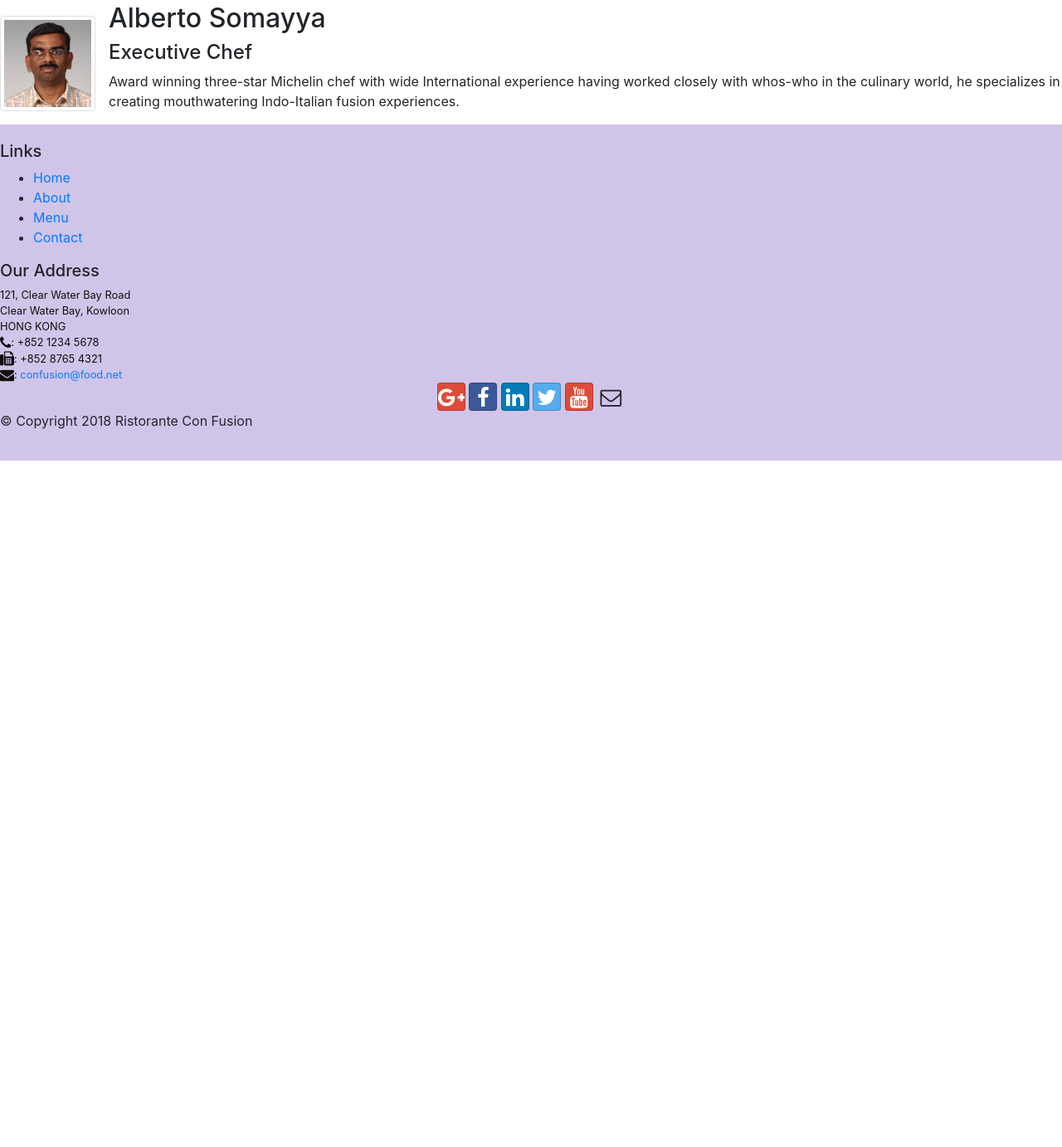
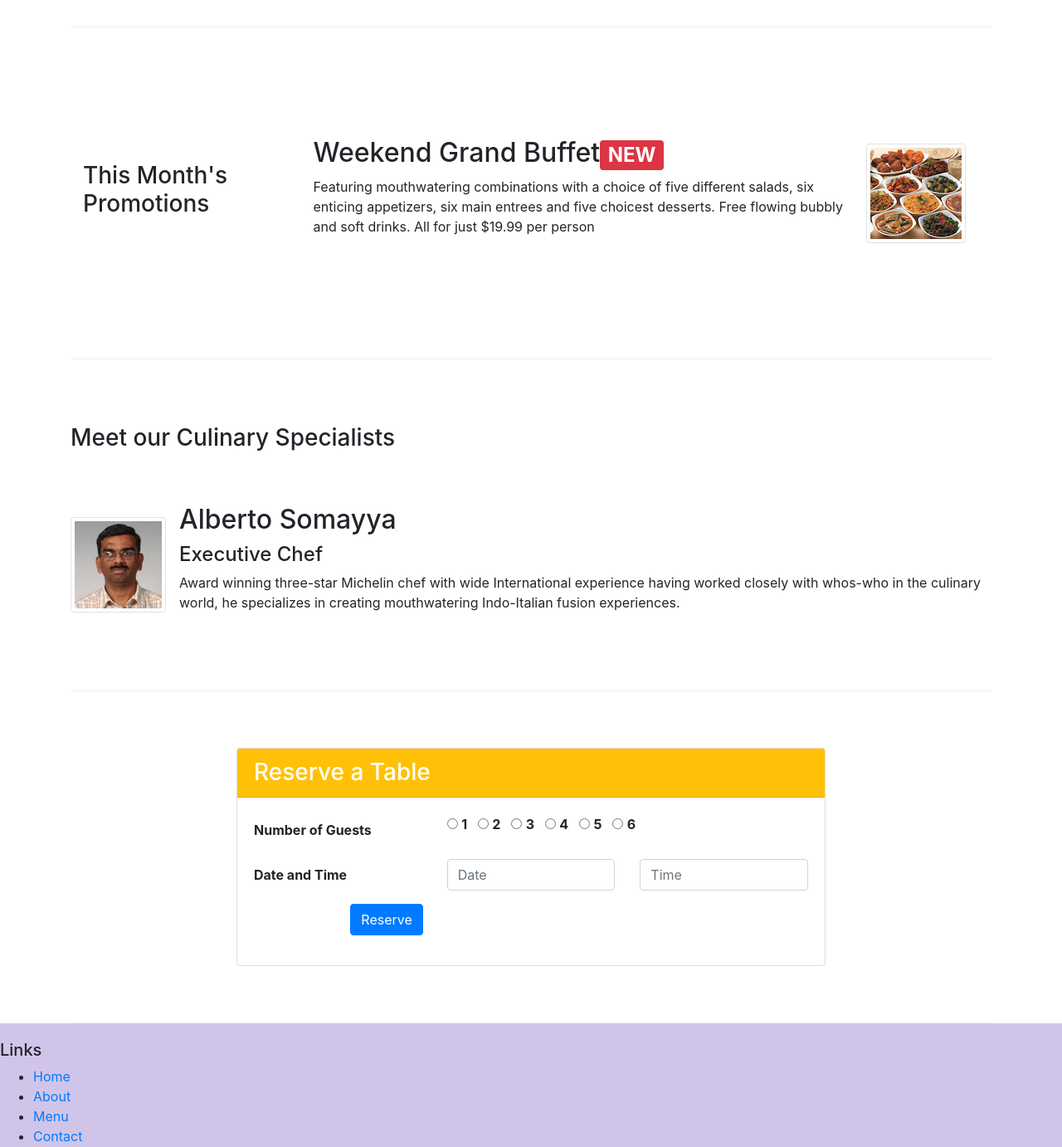
Before and after one commit to UttiyaGhosh/Bootstrap4, a website: page index.html in a window 1280 px wide. Shown: the part 701-2083 px from the top of the page at 83% size. Before the commit the page ends 1256 px from the top, so only its background shows below. Drawn offline with nearby package versions, Linux system fonts and the light colour scheme.

Commit message:
Week 2 Assignment 2

```diff
--- a/index.html
+++ b/index.html
@@ -38,24 +38,29 @@
             <div class="row row-header">
                 <div class="col-12 col-sm-6">
                     <h1>Ristorante con Fusion</h1>
-                    <p class="d-none d-sm-block">We take inspiration from the World's best cuisines, and create a unique fusion experience. Our lipsmacking creations will tickle your culinary senses!</p>
+                    <p>We take inspiration from the World's best cuisines, and create a unique fusion experience. Our lipsmacking creations will tickle your culinary senses!</p>
                 </div>
-                <div>
+                <div class="col-12 col-sm-3 align-self-center">
+                    <img src="img/logo.png">
+                </div>
+                <div class="col-12 col-sm-3 align-self-center">
+                    <a role="button" class="btn btn-warning">Reserve Table</a>
                 </div>
             </div>
         </div>
     </header>
 
-    <div>
-        <div>
-            <div>
+    <div class="container">
+        <div class="row row-content align-items-center">
+            <div class="col-sm-4 col-md-3 flex-last">
                 <h3>Our Lipsmacking Culinary Creations</h3>
             </div>
+            <div class="col-sm col-md flex-first">
                 <div class="media">
                     <img class="d-flex mr-3 img-thumbnail align-self-center"
                          src="img/uthappizza.png" alt="Uthappizza">
                     <div class="media-body">
-                    <h2 class="mt-0">Uthappizza</h2><span class="badge badge-danger">HOT</span><span class="badge badge-pill badge-secondary">$4.99</span>
+                        <h2 class="mt-0">Uthappizza<span class="badge badge-danger">HOT</span><span class="badge badge-pill badge-secondary">$4.99</span></h2>
                         <p class="d-none d-sm-block">A unique combination of Indian Uthappam (pancake) and
                             Italian pizza, topped with Cerignola olives, ripe vine
                             cherry tomatoes, Vidalia onion, Guntur chillies and
@@ -63,19 +68,26 @@
                     </div>
                 </div>
             </div>
+        </div>
 
 
-        <div>
-            <div>
+        <div class="row row-content align-items-center">
+            <div class="col-sm-4 col-md-3">
                 <h3>This Month's Promotions</h3>
             </div>
-            <div>
-                <h2>Weekend Grand Buffet</h2>
+            <div class="col-sm col-md">
+                <div class="media">
+                    <div class="media-body">
+                        <h2>Weekend Grand Buffet<span class="badge badge-danger">NEW</span></h2>
                         <p class="d-none d-sm-block">Featuring mouthwatering combinations with a choice of five different salads, six enticing appetizers, six main entrees and five choicest desserts. Free flowing bubbly and soft drinks. All for just $19.99 per person </p>
+                    </div>
+                    <img class="d-flex mr-3 img-thumbnail align-self-center"
+                         src="img/buffet.png" alt="Uthappizza">
+                </div>
             </div>
         </div>
 
-        <div>
+        <div class="row row-content align-items-center">
             <div>
                 <h3>Meet our Culinary Specialists</h3>
             </div>
@@ -90,6 +102,42 @@
                         whos-who in the culinary world, he specializes in
                         creating mouthwatering Indo-Italian fusion experiences.
                     </p>
+                </div>
+            </div>
+        </div>
+        <div class="row row-content justify-content-center">
+            <div class="col col-sm-8 align-self-center">
+                <div class="card">
+                    <h3 class="card-header bg-warning text-white">Reserve a Table</h3>
+                    <div class="card-body">
+                        <form id="reservetable">
+                            <div class="form-group row">
+                                <label class="col-sm-4 col-form-label"><strong>Number of Guests</strong></label>
+                                <div class="col-sm-8 radio">
+                                    <input type="radio" class="radio-inline" id="numberofguest1" name="numberofguest" value="1"> <strong> 1 </strong> &nbsp;
+                                    <input type="radio" class="radio-inline" id="numberofguest2" name="numberofguest" value="2"> <strong> 2 </strong> &nbsp;
+                                    <input type="radio" class="radio-inline" id="numberofguest3" name="numberofguest" value="3"> <strong> 3 </strong> &nbsp;
+                                    <input type="radio" class="radio-inline" id="numberofguest4" name="numberofguest" value="4"> <strong> 4 </strong> &nbsp;
+                                    <input type="radio" class="radio-inline" id="numberofguest5" name="numberofguest" value="5"> <strong> 5 </strong> &nbsp;
+                                    <input type="radio" class="radio-inline" id="numberofguest6" name="numberofguest" value="6"> <strong> 6 </strong> &nbsp;
+                                </div>
+                            </div>
+                            <div class="form-group row">
+                                <label class="col-12 col-sm-4 col-form-label"> <strong> Date and Time </strong> </label>
+                                <div class="col-12 col-sm-4">
+                                    <input type="tel" class="form-control" id="date" name="date" placeholder="Date">
+                                </div>
+                                <div class="col-12 col-sm-4">
+                                    <input type="tel" class="form-control" id="time" name="time" placeholder="Time">
+                                </div>
+                            </div>
+                            <div class="form-group row">
+                                <div class="offset-sm-2 col-sm-10">
+                                    <button type="submit" class="btn btn-primary">Reserve</button>
+                                </div>
+                            </div>
+                        </form>
+                    </div>
                 </div>
             </div>
         </div>
```
Lines whose indentation alone changed are shown as unchanged.
